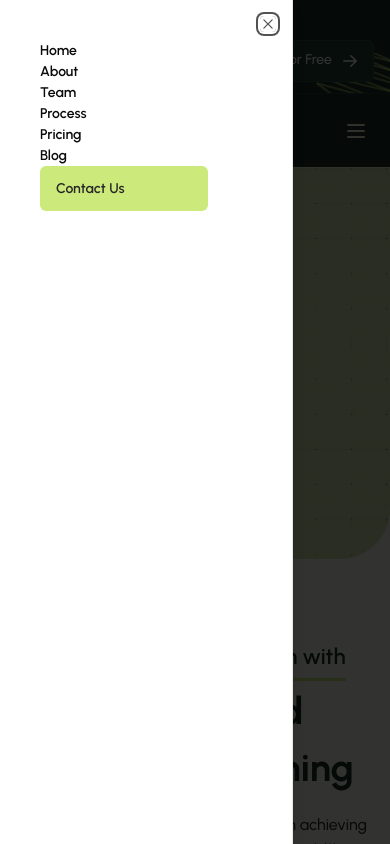
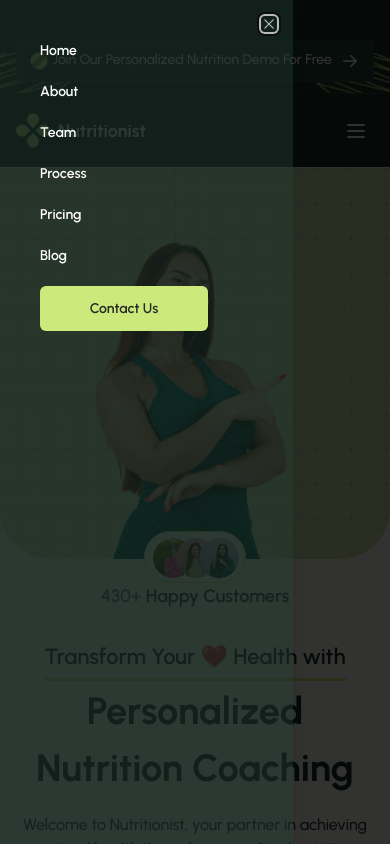
Before and after one commit to FojleTuhin/Nutritionist, a Next.js app: page / in a window 390 px wide. Both pictures are taken after a click on the button "Toggle navigation menu". Shown: the top 844 px of the page. Built offline with nearby package versions, Linux system fonts and the light colour scheme.

Commit message:
navbar update

```diff
--- a/src/components/shared/Navbar.jsx
+++ b/src/components/shared/Navbar.jsx
@@ -98,16 +98,16 @@ const Navbar = () => {
                         Contact Us
                     </Link>
                 </div>
-                <Sheet>
+                <Sheet >
                     <SheetTrigger asChild>
                         <Button variant="outline" size="icon" className="lg:hidden group bg-[#1A3129] border-0 hover:bg-[#EEF8D3]">
                             <MenuIcon className="h-6 w-6 text-[#EEF8D3] p-0 group-hover:text-[#1A3129]" />
                             <span className="sr-only">Toggle navigation menu</span>
                         </Button>
                     </SheetTrigger>
-                    <SheetContent side="left">
-                        <div className="grid w-[200px] p-4">
-                            <Link href="/" className="text-[14px] font-semibold rounded-[6px] hover:underline underline-offset-4" prefetch={false}>
+                    <SheetContent side="left" className='bg-[#234338] bg-opacity-40 border-none text-white'>
+                        <div className="grid w-[200px] p-4 gap-5">
+                            <Link href="/" className="text-[14px]  font-semibold rounded-[6px] hover:underline underline-offset-4" prefetch={false}>
                                 Home
                             </Link>
                             <Link href="/about" className="text-[14px] font-semibold rounded-[6px] hover:underline underline-offset-4" prefetch={false}>
@@ -125,7 +125,7 @@ const Navbar = () => {
                             <Link href="#" className="text-[14px] font-semibold rounded-[6px] hover:underline underline-offset-4" prefetch={false}>
                                 Blog
                             </Link>
-                            <Link href="#" className="text-[14px] font-semibold rounded-[6px] bg-[#CBEA7B] px-4 py-3 text-[#262626] hover:underline underline-offset-4" prefetch={false}>
+                            <Link href="#" className="text-[14px] font-semibold rounded-[6px] bg-[#CBEA7B] px-4 py-3 text-center text-[#262626] hover:underline underline-offset-4" prefetch={false}>
                                 Contact Us
                             </Link>
                         </div>
```
